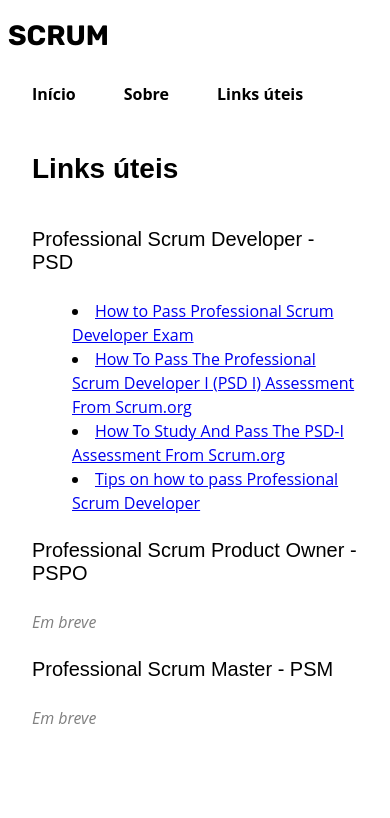
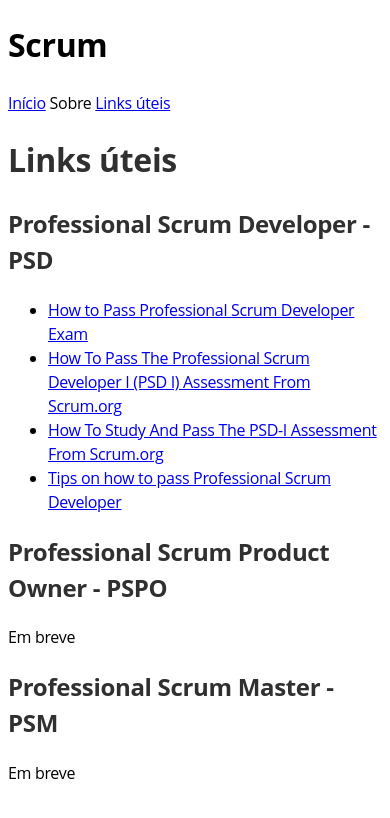
Before and after one commit to jamalchk/scrum, a website: page links.html in a window 390 px wide. Drawn offline with Linux system fonts and the light colour scheme.

Commit message:
Removendo quase tudo e fazendo de novo

```diff
--- a/css/styles.css
+++ b/css/styles.css
@@ -1,117 +1,8 @@
 * {
     font-family: "Open Sans", Arial, Helvetica, sans-serif;
-}
-
-:root {
-    --cor-primaria: #ff0002;
-    --cor-secundaria: #ececec;
-}
-
-/* NAVEGAÇÃO E CABEÇALHO
-======================= */
-
-.navegacao {
-    display: flex;
-    align-items: center;
-}
-
-.navegacao__item {
-    padding: 12px 24px;
-    text-decoration: none;
-    font-weight: 700;
-    border-bottom: 2px solid transparent;
-}
-
-.navegacao__item:hover {
-    border-color: var(--cor-primaria);
-    cursor: pointer;
-}
-
-.cabecalho__titulo,
-.navegacao__item {
-    color: black;
-}
-
-
-.navegacao__item:hover,
-.cabecalho__titulo:hover {
-    cursor: pointer;
-    color: var(--cor-primaria);
-}
-
-.cabecalho__fundo {
-    max-width: 960px;
-    margin: 24px auto;
-    padding: 8px 16px;
-    display: flex;
-    justify-content: space-between;
-}
-
-.cabecalho__titulo {
-    text-transform: uppercase;
-    font-weight: 700;
-    font-size: 32px;
-    font-family: "Rubik", Arial, Helvetica, sans-serif;
-}
-
-
-
-/* CORPO
-=========================== */
-
-.corpo {
-    max-width: 960px;
-    margin: 0 auto;
-}
-
-/* TÍTULOS
-=========================== */
-
-.titulo1, .titulo2 {
-    font-family: "Domine", sans-serif;
-    font-size: 12px;
-}
-
-.titulo1 {
-    font-size: 36px;
-    padding: 24px 0;
-}
-
-.titulo2 {
-    padding: 16px 0;
-    font-size: 22px;
-    font-weight: 500;
-}
-
-p, ul {
+    letter-spacing: -0.02rem;
     line-height: 1.5;
 }
 
-.lista {
-    list-style-position: inside;
-}
-
-.em-breve {
-    font-style: italic;
-    color: gray;
-}
-
-@media screen and (max-width: 880px){
-    .corpo {
-        padding: 0 24px;
-    }
-
-    .titulo1 {
-        font-size: 28px;
-        padding: 16px 0;
-    }
-
-    .titulo2 {
-        font-size: 20px;
-        padding: 8px 0;
-    }
-
-    .cabecalho__titulo {
-        font-size: 28px;
-    }
-}
+.titulo1, .titulo2 {color: #303030;}
+.titulo3 {color: #414141;}
```
Also changed, not shown: dicas.html (deleted, +0 -62 lines), index.html (+73 -7 lines), 7 other files.
